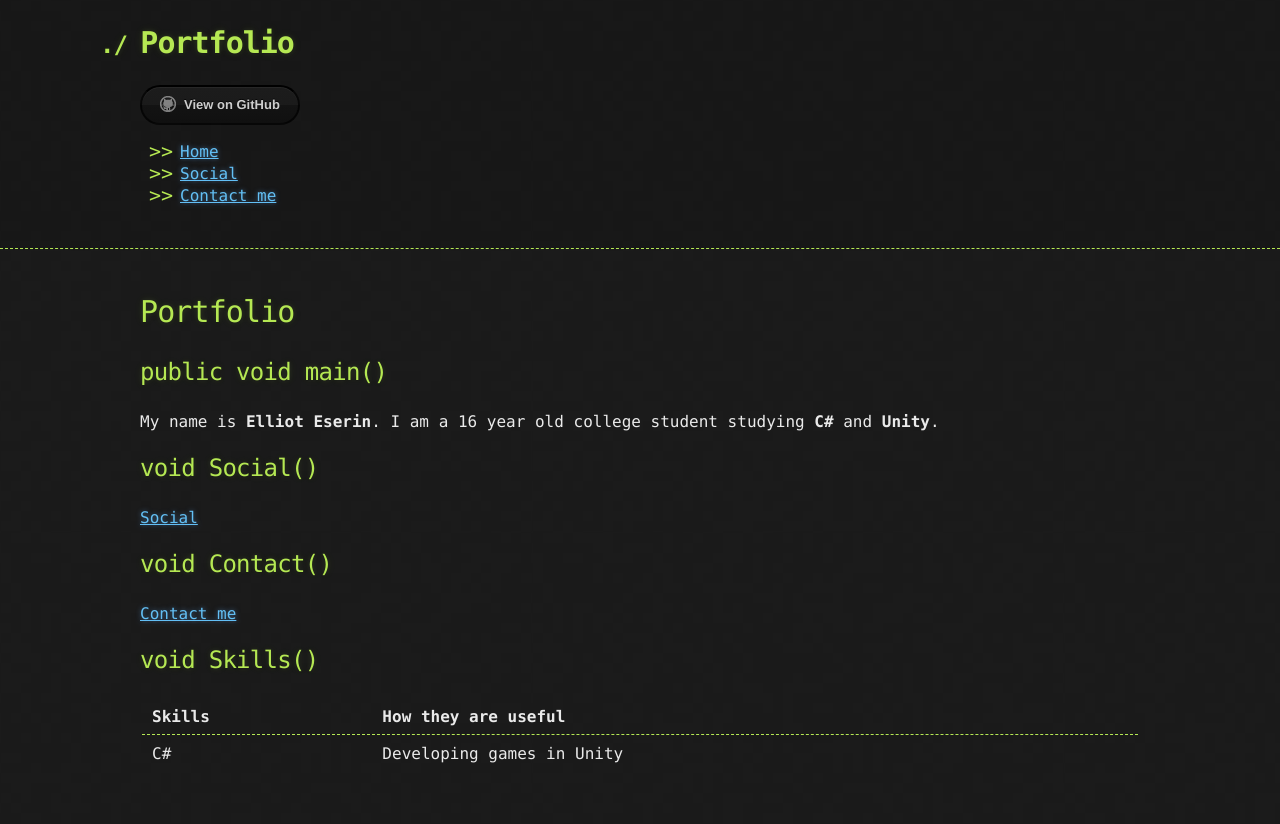
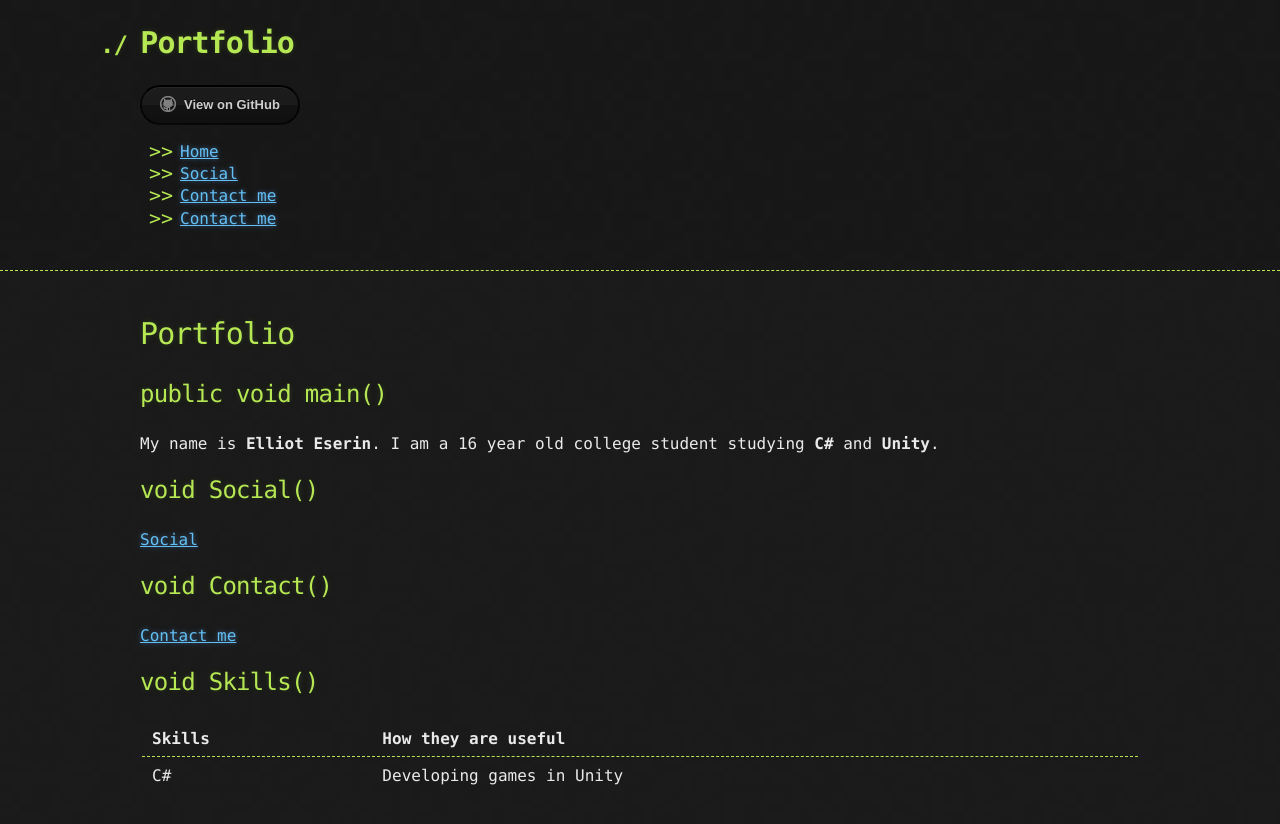
Before and after one commit to ElliotEserin/Portfolio, a Jekyll site: the page built from index.md, in a window 1280 px wide. Shown: the top 824 px of the page. Built offline with Jekyll 4.4.1, drawn with Linux system fonts in a browser that asks for light colours; our own code applies the rules of GitHub Pages for plain Markdown files; the repository's description, which GitHub fills in, is left out.

Commit message:
Update nav.html

```diff
--- a/_includes/nav.html
+++ b/_includes/nav.html
@@ -9,5 +9,8 @@
    <li>
      <a href="contact.html"> Contact me </a>
    </li>
+   <li>
+     <a href="gallery.html"> Contact me </a>
+   </li>
   </ul>
 </nav>
```
